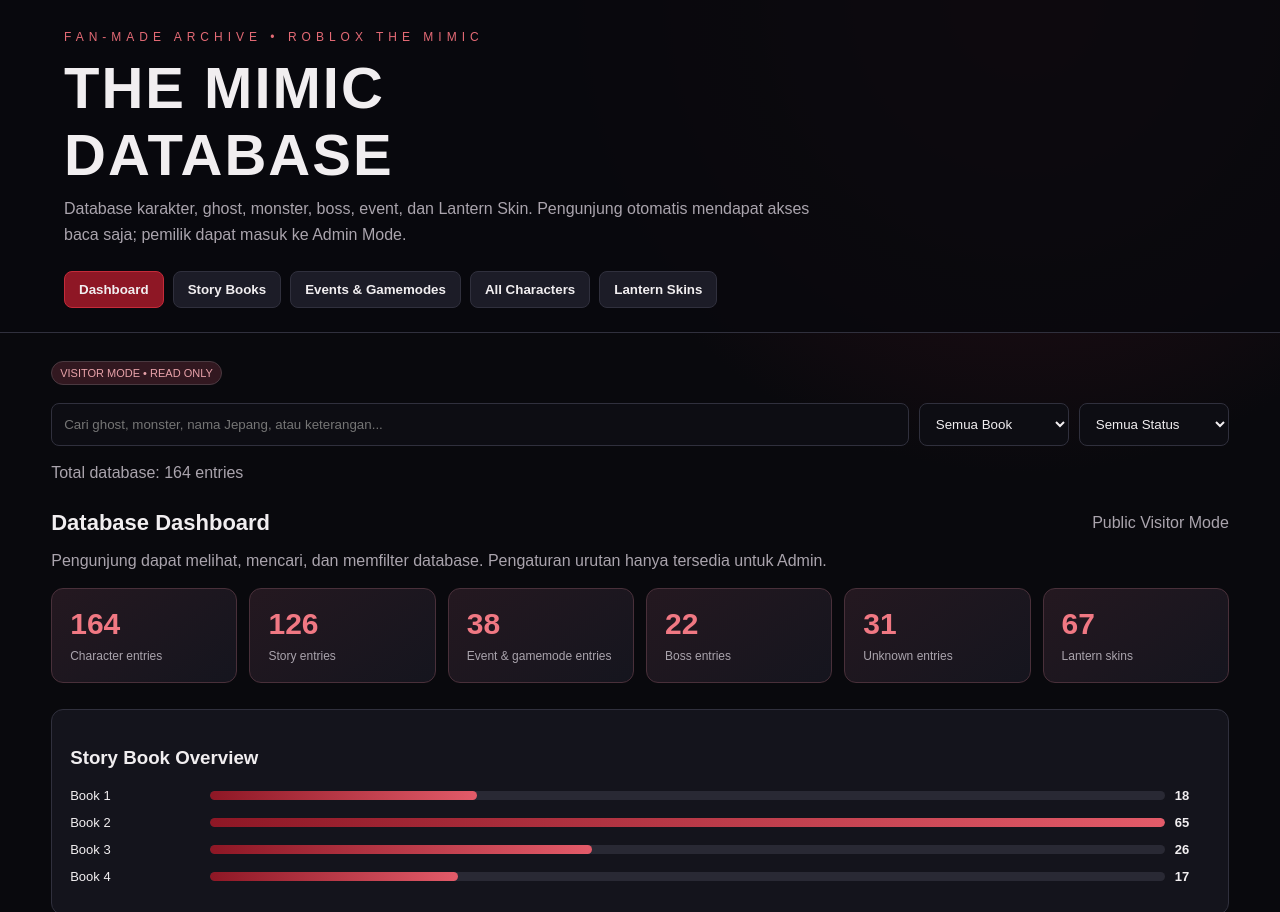
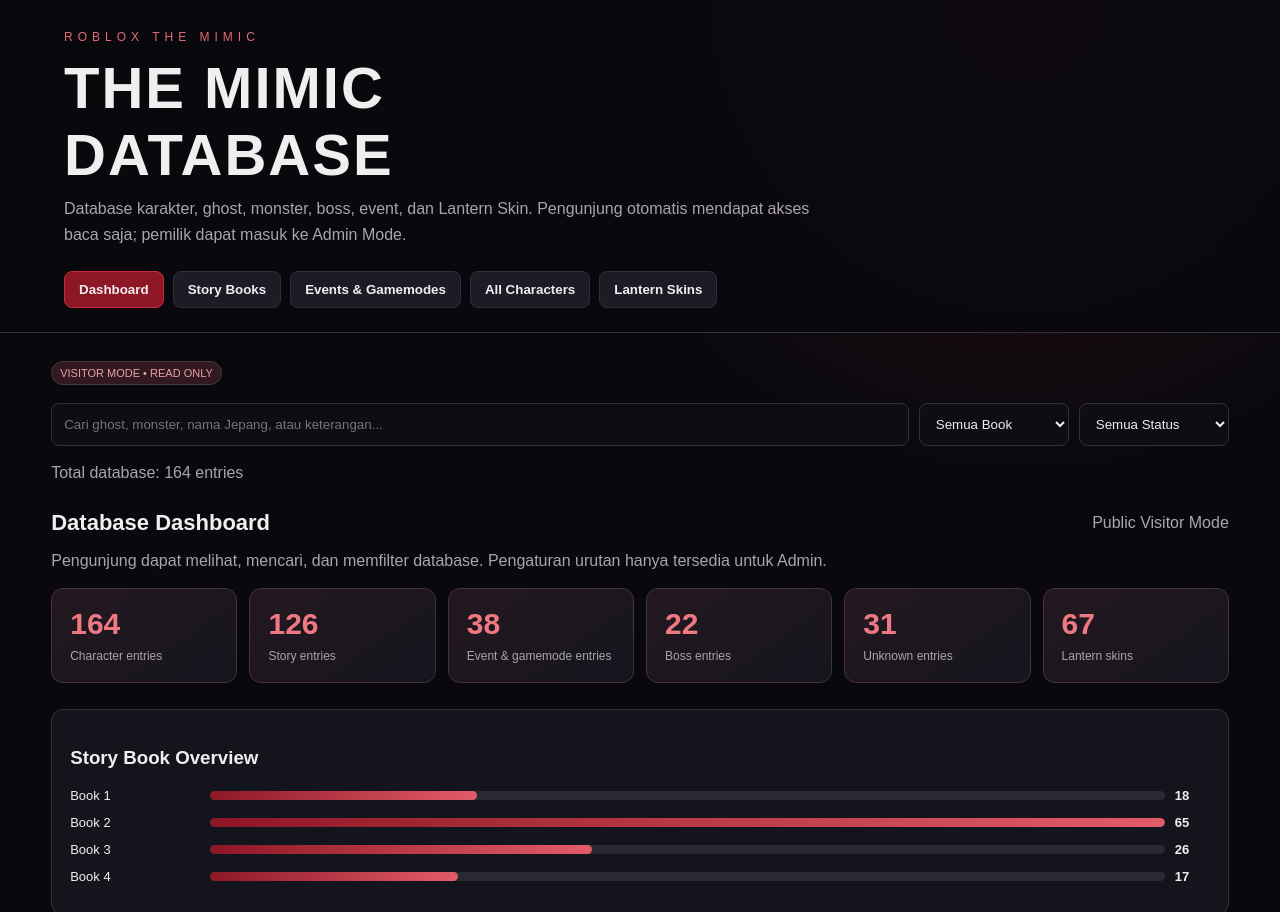
Before and after one commit to RealDino/the-mimic-database, a plain HTML site: page index.html in a window 1280 px wide. Shown: the top 912 px of the page. Drawn offline with Linux system fonts and the light colour scheme.

Commit message:
Update index.html

```diff
--- a/index.html
+++ b/index.html
@@ -29,7 +29,7 @@ footer{text-align:center;color:#77717a;border-top:1px solid var(--line);padding:
 </style>
 </head>
 <body>
-<header><div class="hero"><div class="brand">Fan-made archive • Roblox The Mimic</div><h1>THE MIMIC<br>DATABASE</h1><p>Database karakter, ghost, monster, boss, event, dan Lantern Skin. Pengunjung otomatis mendapat akses baca saja; pemilik dapat masuk ke Admin Mode.</p><nav>
+<header><div class="hero"><div class="brand">Roblox The Mimic</div><h1>THE MIMIC<br>DATABASE</h1><p>Database karakter, ghost, monster, boss, event, dan Lantern Skin. Pengunjung otomatis mendapat akses baca saja; pemilik dapat masuk ke Admin Mode.</p><nav>
 <button class="navbtn active" data-view="dashboard">Dashboard</button><button class="navbtn" data-view="story">Story Books</button><button class="navbtn" data-view="events">Events & Gamemodes</button><button class="navbtn" data-view="all">All Characters</button><button class="navbtn" data-view="lanterns">Lantern Skins</button>
 </nav></div></header>
 <main>
```
